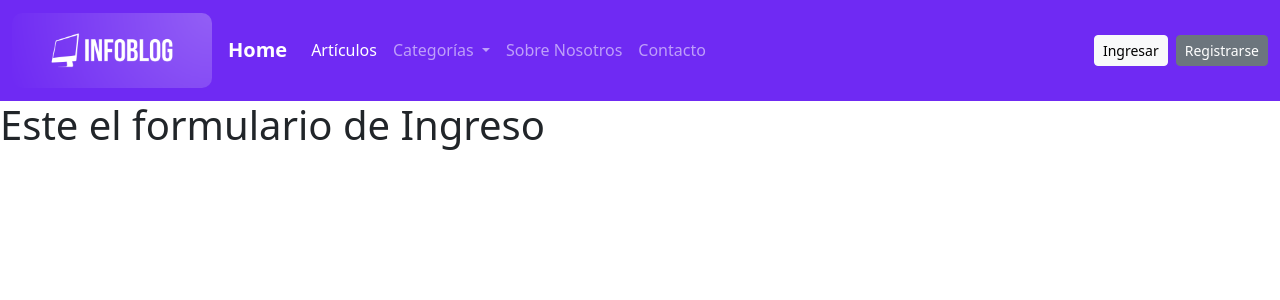
After one commit to DiazCarlos99/proyectoFinal, a Django app: page /ingresar in a window 1280 px wide. The commit adds this page. Shown: the top 300 px of the page. Run offline with Django 4.2, Linux system fonts and the light colour scheme.

Commit message:
23:48-16/7

```diff
--- a/proyectoFinal/proyectoFinal/urls.py
+++ b/proyectoFinal/proyectoFinal/urls.py
@@ -22,4 +22,13 @@ urlpatterns = [
     path('admin/', admin.site.urls),
 
     path('', views.Home, name = 'home'),
+
+    path('sobre_nosotros', views.Sobre_nosotros, name = 'sobre_nosotros'),
+
+    path('contacto', views.Contacto, name = 'contacto'),
+
+    path('ingresar', views.Ingresar, name = 'ingresar'),
+
+    path('registrarse', views.Registrarse, name = 'registrarse'),
+
 ]
--- a/proyectoFinal/proyectoFinal/views.py
+++ b/proyectoFinal/proyectoFinal/views.py
@@ -3,4 +3,20 @@ from django.shortcuts import render
 
 def Home(request):
 
-	return render(request,'inicio.html')
+	return render(request,'index.html')
+
+def Sobre_nosotros(request):
+
+	return render(request,'sobre_nosotros.html')
+
+def Contacto(request):
+
+	return render(request,'contacto.html')
+
+def Ingresar(request):
+
+	return render(request,'users/ingresar.html')
+
+def Registrarse(request):
+
+	return render(request,'users/registrarse.html')
--- a/proyectoFinal/static/css/style.css
+++ b/proyectoFinal/static/css/style.css
@@ -0,0 +1,4 @@
+.estlogo{
+    width: 200px;
+    border-radius: 10px;
+}
--- a/proyectoFinal/templates/base.html
+++ b/proyectoFinal/templates/base.html
@@ -16,10 +16,10 @@
         <nav class="navbar navbar-expand-lg" data-bs-theme="dark" style="background-color: #6F2AF3;">
             <div class="container-fluid">
                 <!-- Acá está el logo de nuestro blog -->
-                <a class="navbar-brand" href="#">
-                    <img src="{% static 'img/InfoBlog_Logo.png'%}" alt="Bootstrap" style="width:200px;;">
+                <a class="navbar-brand" href="{% url 'home' %}">
+                    <img src="{% static 'img/InfoBlog_Logo.png'%}" alt="Bootstrap" class="estlogo">
                   </a>
-              <a class="navbar-brand mb-0 h1 fw-bold" href="#">Home</a>
+              <a class="navbar-brand mb-0 h1 fw-bold" href="{% url 'home' %}" >Home</a>
 
               <button class="navbar-toggler" type="button" data-bs-toggle="collapse" data-bs-target="#navbarSupportedContent" aria-controls="navbarSupportedContent" aria-expanded="false" aria-label="Toggle navigation">
                 <span class="navbar-toggler-icon"></span>
@@ -46,18 +46,18 @@
                   </li>
 
                   <li class="nav-item">
-                    <a class="nav-link" href="#">Sobre Nosotros</a>
+                    <a class="nav-link" href="{% url 'sobre_nosotros' %}">Sobre Nosotros</a>
                   </li>
 
                   <li class="nav-item">
-                    <a class="nav-link" href="#">Contacto</a>
+                    <a class="nav-link" href="{% url 'contacto' %}">Contacto</a>
                   </li>
 
                 </ul>
 
                 <div class="d-grid gap-2 d-md-flex justify-content-md-end">
-                    <button type="button" class="btn btn-light btn-sm">Ingresar</button>
-                    <button type="button" class="btn btn-secondary btn-sm">Registrarse</button>
+                    <a href="{% url 'ingresar' %}"><button type="button" class="btn btn-light btn-sm">Ingresar</button></a>
+                    <a href="{% url 'registrarse' %}"><button type="button" class="btn btn-secondary btn-sm">Registrarse</button></a>
                 </div>
 
               </div>
--- /dev/null
+++ b/proyectoFinal/templates/contacto.html
@@ -0,0 +1,5 @@
+{% extends 'base.html' %}
+
+{% block contenido %}
+<h1>Acá estan los contactos</h1>
+{% endblock contenido %}
--- /dev/null
+++ b/proyectoFinal/templates/index.html
@@ -0,0 +1,5 @@
+{% extends 'base.html' %}
+
+{% block contenido %}
+<h1>Este es el home</h1>
+{% endblock contenido %}
--- a/proyectoFinal/templates/inicio.html
+++ /dev/null
@@ -1,4 +0,0 @@
-	{% extends 'base.html' %}
-	{% block contenido %}
-	<h1>Este es el inicio</h1>
-	{% endblock contenido %}
--- /dev/null
+++ b/proyectoFinal/templates/sobre_nosotros.html
@@ -0,0 +1,5 @@
+{% extends 'base.html' %}
+
+{% block contenido %}
+<h1>Sobre Nosotros</h1>
+{% endblock contenido %}
--- /dev/null
+++ b/proyectoFinal/templates/users/ingresar.html
@@ -0,0 +1,5 @@
+{% extends 'base.html' %}
+
+{% block contenido %}
+<h1>Este el formulario de Ingreso</h1>
+{% endblock contenido %}
--- /dev/null
+++ b/proyectoFinal/templates/users/registrarse.html
@@ -0,0 +1,5 @@
+{% extends 'base.html' %}
+
+{% block contenido %}
+<h1>Este es el formulario de Registro</h1>
+{% endblock contenido %}
```
Also changed, not shown: proyectoFinal/templates/home.html (deleted), proyectoFinal/templates/ingresar.html (deleted), proyectoFinal/templates/registrarse.html (deleted).
